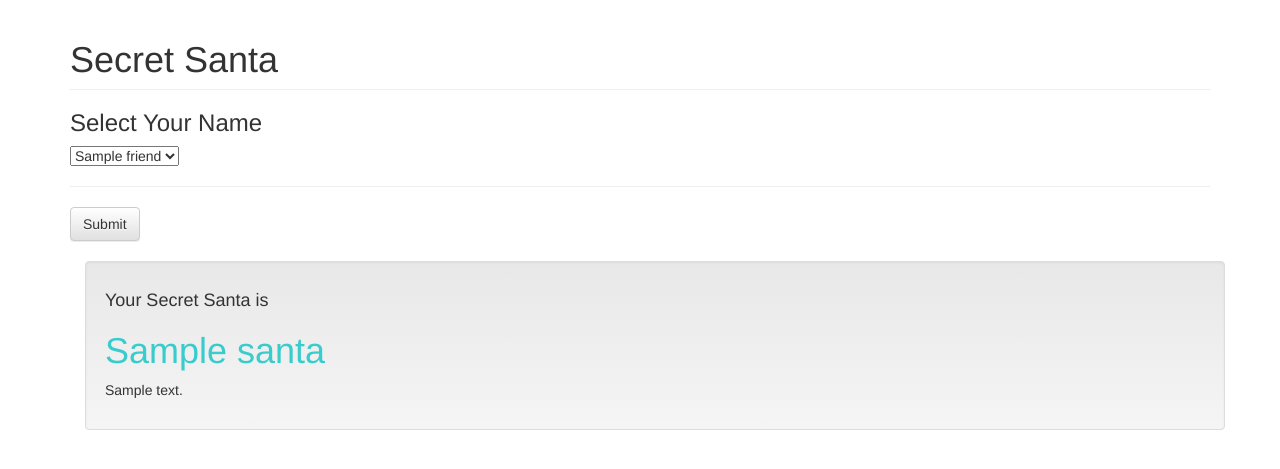
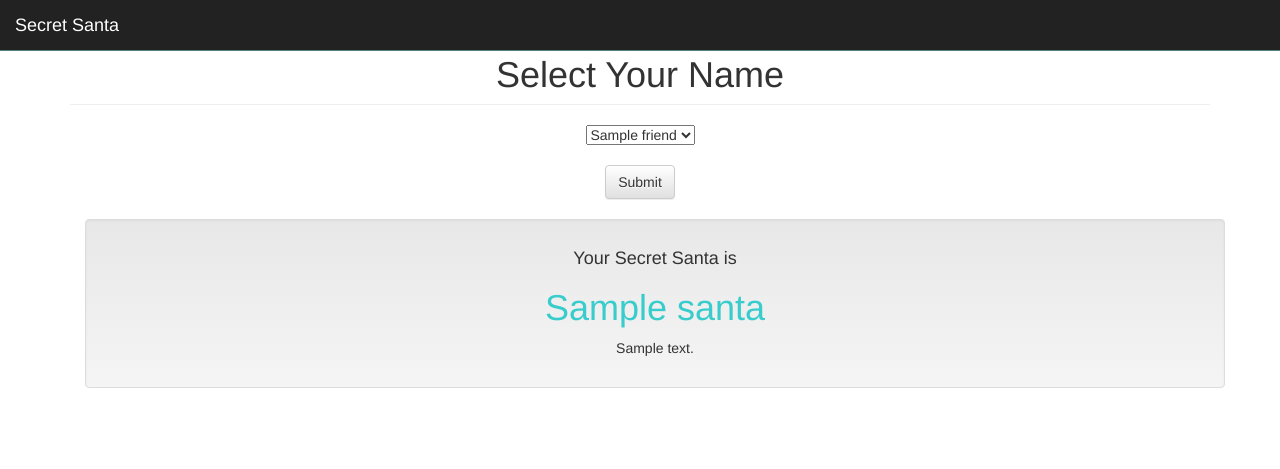
Before and after one commit to ycai2/SecretSanta, a Python web app: template templates/main.html in a window 1280 px wide. Shown: the top 469 px of the page. Run offline with Jinja, Linux system fonts and the light colour scheme; the template is opened without the code that fills it: most values are stand-ins (such as "Sample title", 1, 10 or a date in 2020); some libraries are stand-ins or nearby versions.

Commit message:
updated css

```diff
--- a/static/main.css
+++ b/static/main.css
@@ -1,4 +1,6 @@
-
+body {
+  margin-top: 15px;
+}
 .form-signin {
   max-width: 330px;
   padding: 15px;
@@ -38,3 +40,8 @@
   border-bottom-left-radius: 5px;
   border-bottom-right-radius: 5px;
 }
+
+.navbar-inverse {
+  background-image: linear-gradient(to bottom,#222 0,#222 100%);
+  border-color: #538180;
+}
--- a/templates/base.html
+++ b/templates/base.html
@@ -25,7 +25,11 @@
     <![endif]-->
   </head>
   <body class="container">
-
+    <nav class="navbar navbar-inverse navbar-fixed-top">
+      <div class="navbar-header">
+        <a class="navbar-brand" href="/">Secret Santa</a>
+      </div>
+    </nav>
     {% block content %}
     {% endblock %}
 
--- a/templates/main.html
+++ b/templates/main.html
@@ -1,16 +1,16 @@
 {% extends "base.html" %}
 
 {% block content %}
-  <h1 class="page-header">Secret Santa</h1>
-  <form method="post">
-    <div class="lottery">
-      <h3>Select Your Name</h3>
+  <h1 class="page-header text-center">Select Your Name</h1>
+  <form method="post" class="lottery">
+    <div class="text-center">
       <select name='name'>
         {% for friend in friends %}
           <option>{{ friend.name|e }}</option>
         {% endfor %}
       </select>
-      <hr>
+      <br>
+      <br>
       <button type="submit" class="btn btn-default">Submit</button>
       <br>
       <br>
```
